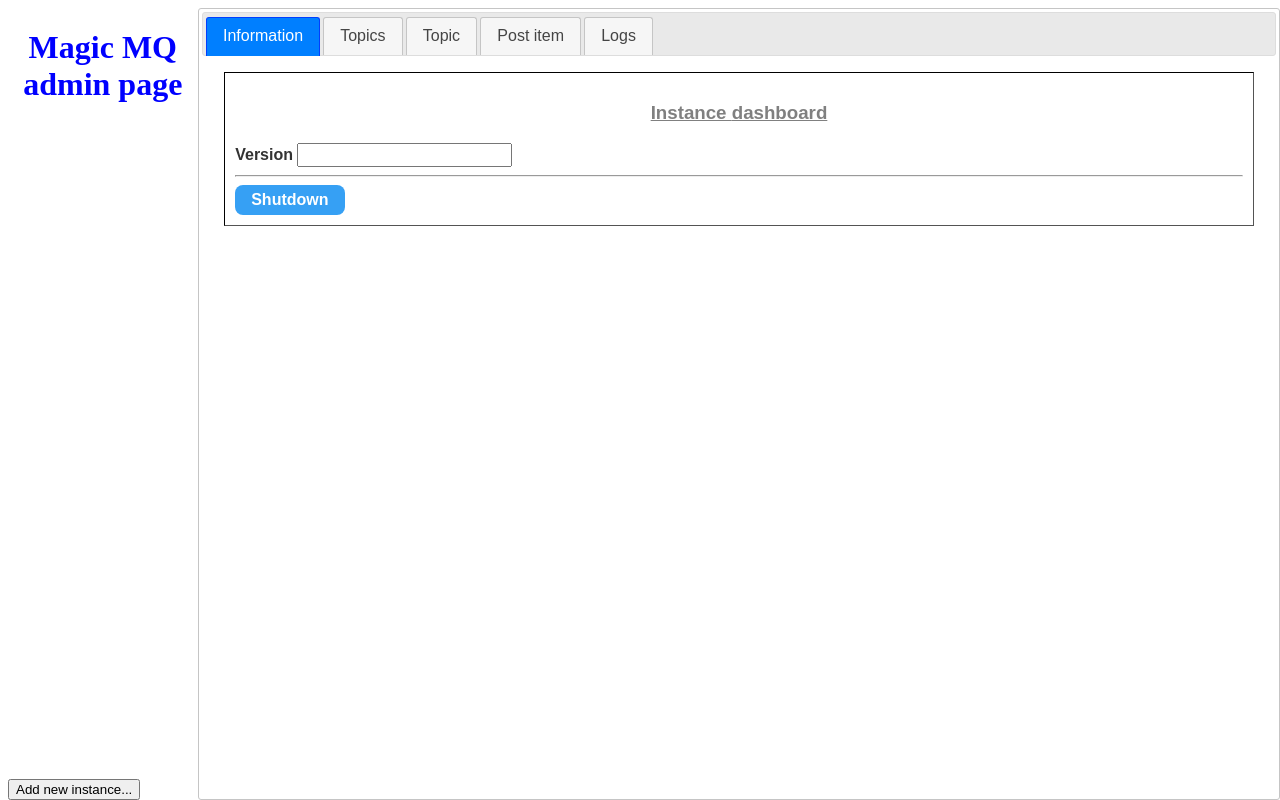
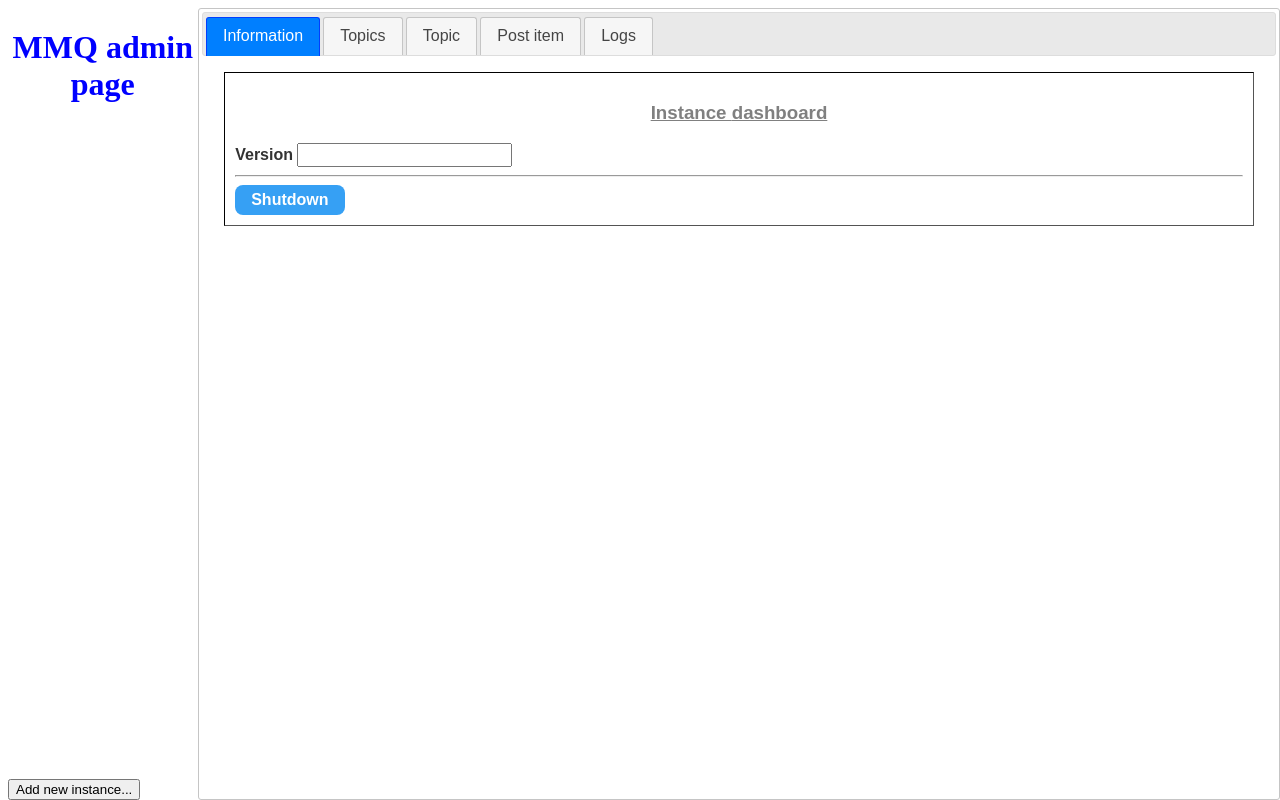
Before and after one commit to milak/magicmq, a plain HTML site: page main-program/web/index.html in a window 1280 px wide. Drawn offline with nearby package versions, Linux system fonts and the light colour scheme; some packages are replaced by stand-ins of ours; no server answers; a script that the page names is missing.

Commit message:
Change title of web admin page

```diff
--- a/main-program/web/index.html
+++ b/main-program/web/index.html
@@ -12,7 +12,7 @@
 <body>
 	<div style="width: 100%; height: 100%">
 		<div style="float:left;height:100%;width:15%;">
-			<h1 style="text-align: center; color: blue;">Magic MQ admin page</h1>
+			<h1 style="text-align: center; color: blue;">MMQ admin page</h1>
 			<div id="accordion">
 			</div>
 			<button style="bottom:0px;position: absolute" onclick="showAddInstance()">Add new instance...</button>
```
